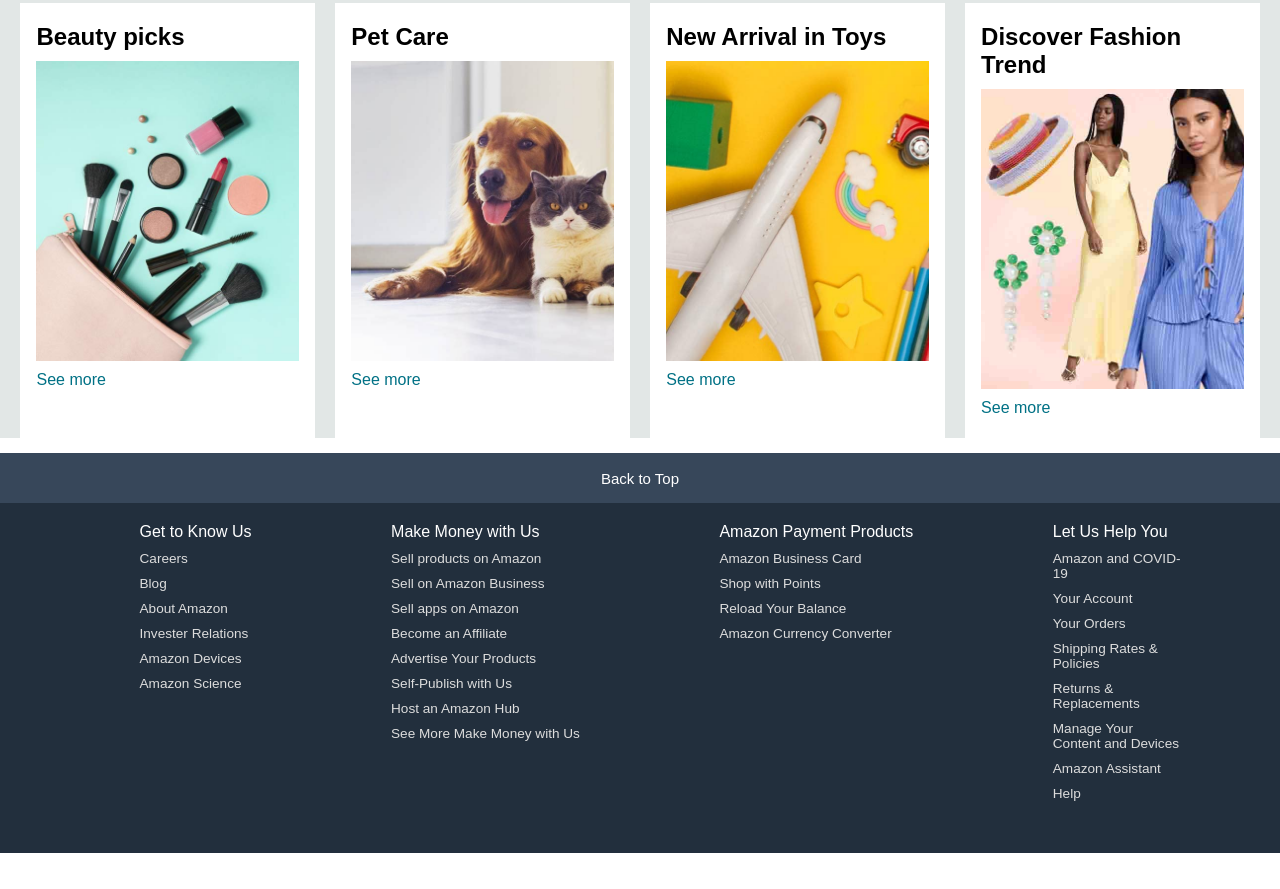
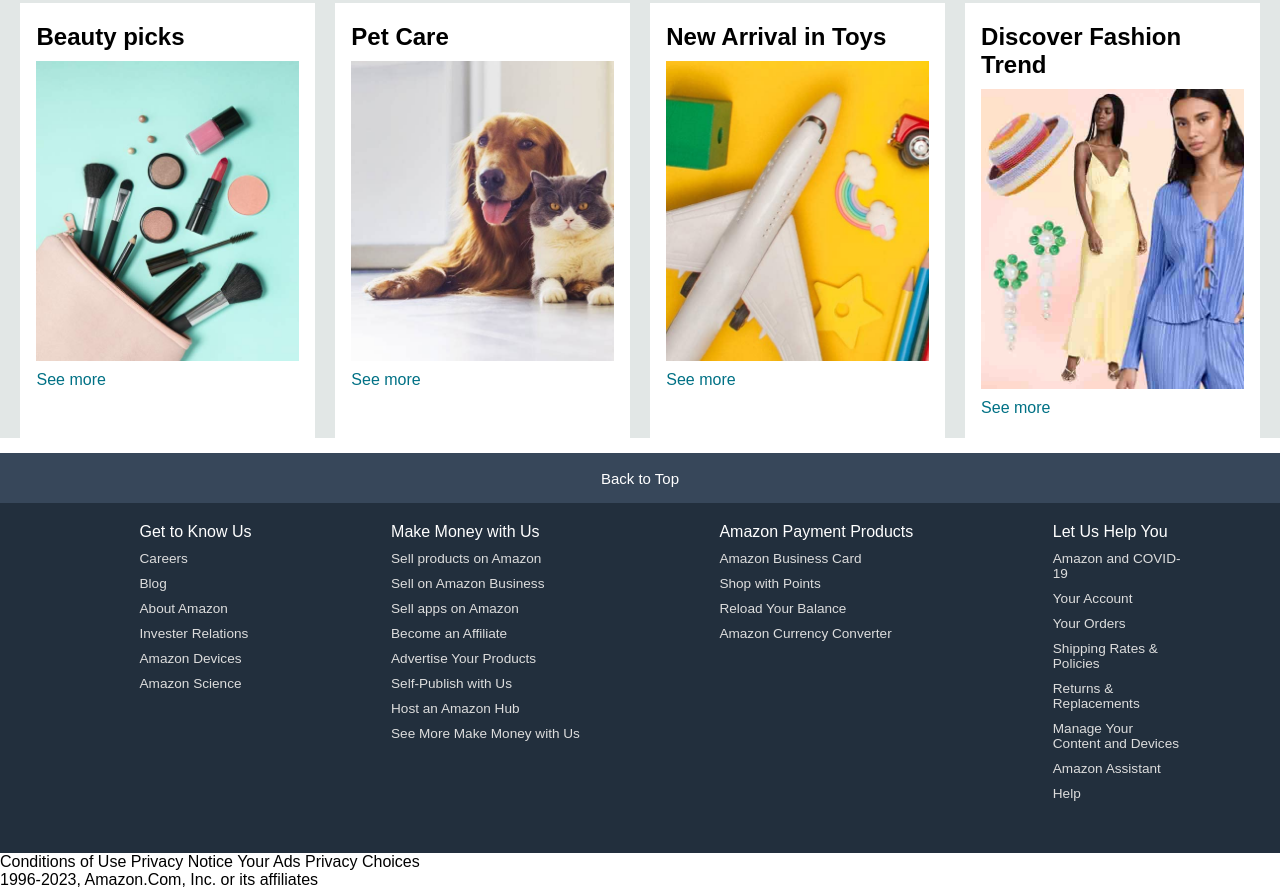
Before and after one commit to MuhammadAsif46/Amazon-Clone, a plain HTML site: page index.html in a window 1280 px wide. Shown: the part 912-1801 px from the top of the page. Before the commit the page ends 1765 px from the top, so only its background shows below. Drawn offline with Linux system fonts and the light colour scheme.

Commit message:
update footer-panel3 in index.html

```diff
--- a/index.html
+++ b/index.html
@@ -179,6 +179,25 @@
                 <a>Help</a>
             </ul>
         </div>
+
+        <div class="foot-panel3">
+            <div class="foot-logo">
+
+            </div>
+        </div>
+
+        <div class="foot-panel4">
+            <div class="pages">
+                <a>Conditions of Use</a>
+                <a>Privacy Notice</a>
+                <a>Your Ads Privacy Choices</a>
+            </div>
+
+            <div class="copyright">
+                1996-2023, Amazon.Com, Inc. or its affiliates
+            </div>
+        </div>
+
     </footer>
 
 
```
